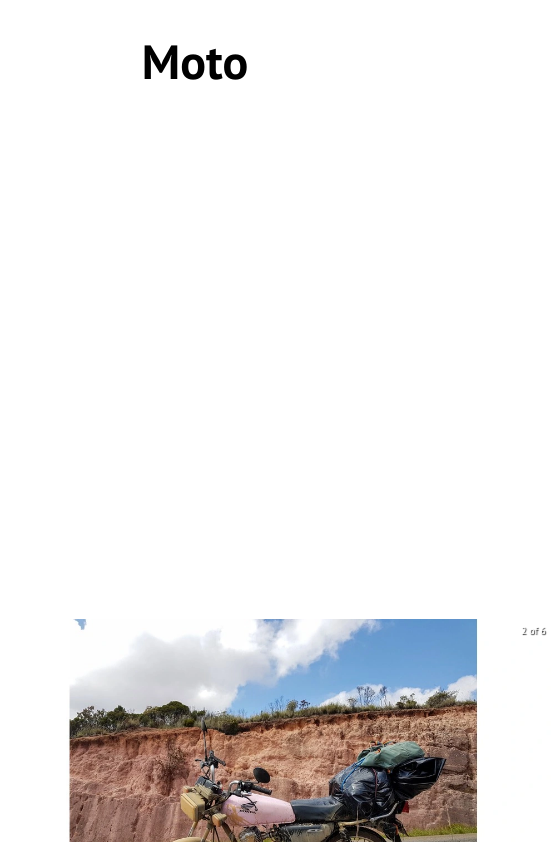
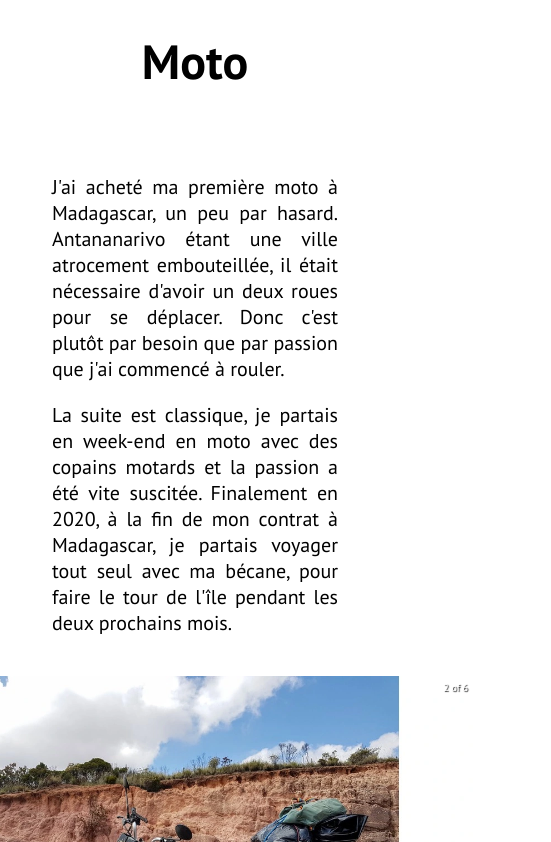
Before and after one commit to LambertDuran/professional-website, a React (Create React App) app: page /hobbies in a window 390 px wide. Shown: the part 2222-3064 px from the top of the page, 551 px wide, since content can reach past the window. Built offline with nearby package versions, Linux system fonts and the light colour scheme.

Commit message:
Adaptation aux petits écrans

```diff
--- a/src/components/pages/Hobbies.css
+++ b/src/components/pages/Hobbies.css
@@ -80,4 +80,11 @@
         float: none;
         width: 100%;
     }
+
+    .moto_container{
+        display: flex;
+        flex-direction: column;
+        justify-content: center;
+        align-items: center;
+    }
 }
```
